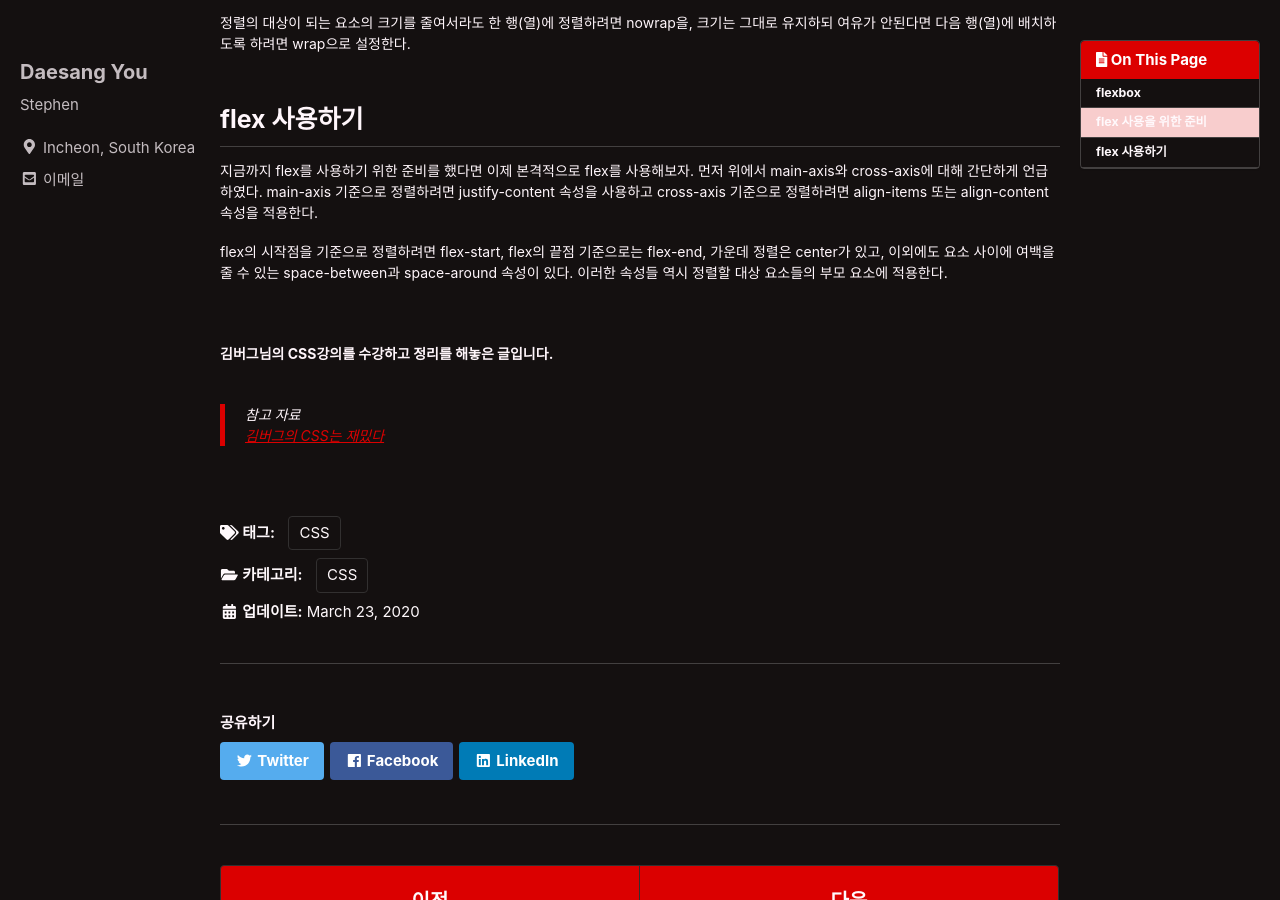
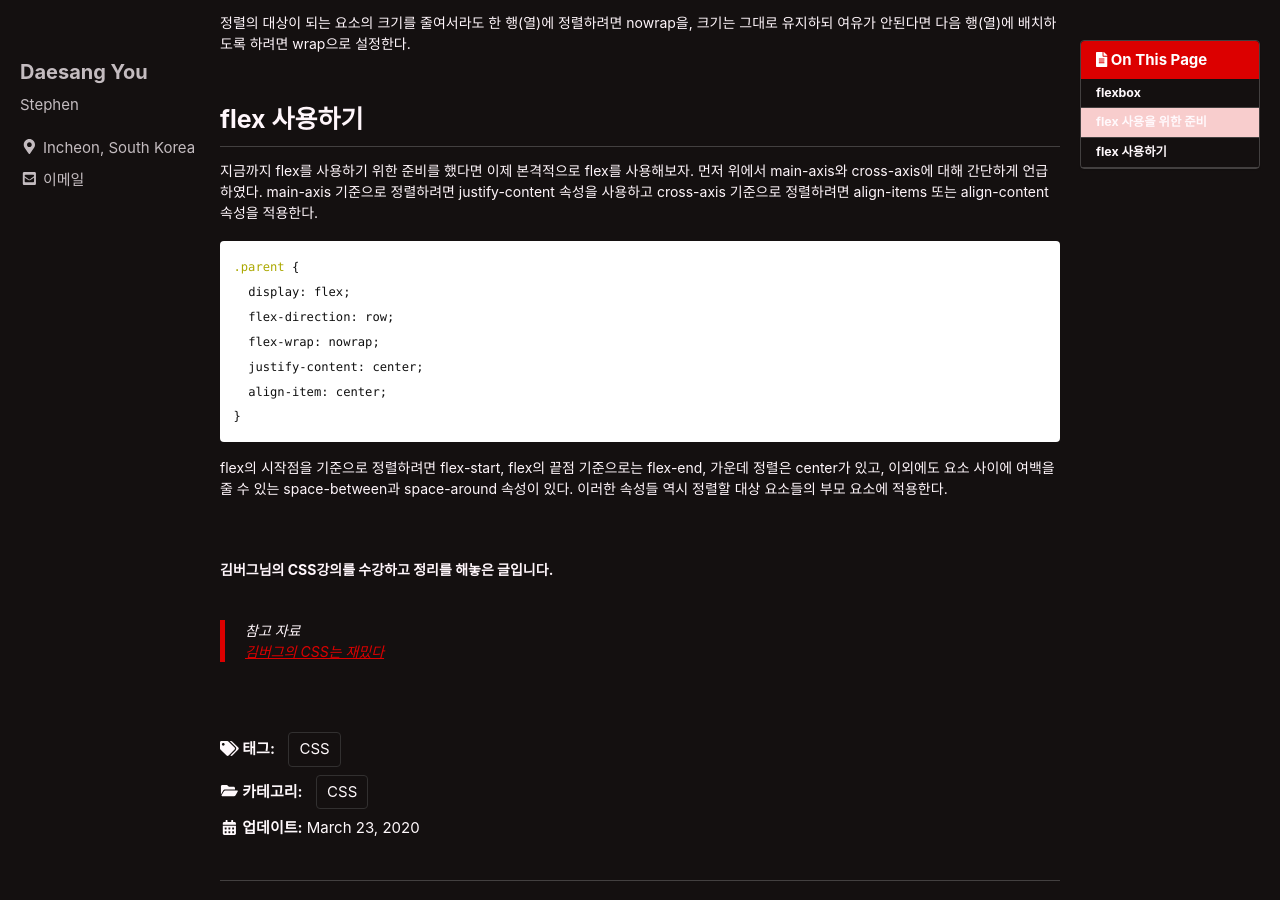
Before and after one commit to eotkd4791/eotkd4791.github.io, a Jekyll site: the page built from _posts/HTML:CSS/2020-03-23-CSS06.md, in a window 1280 px wide and 900 px high, scrolled down 939 px. Built offline with Jekyll 4.4.1, drawn with Linux system fonts in a browser that asks for light colours; cached includes are drawn as plain includes; comment, search, counter and statistics services are not loaded.

Commit message:
update CSS flexbox

````diff
--- a/_posts/HTML:CSS/2020-03-23-CSS06.md
+++ b/_posts/HTML:CSS/2020-03-23-CSS06.md
@@ -52,6 +52,16 @@ row는 가로축 기준 정렬, column은 세로축 기준 정렬을 의미한
 
 지금까지 flex를 사용하기 위한 준비를 했다면 이제 본격적으로 flex를 사용해보자. 먼저 위에서 main-axis와 cross-axis에 대해 간단하게 언급하였다. main-axis 기준으로 정렬하려면 justify-content 속성을 사용하고 cross-axis 기준으로 정렬하려면 align-items 또는 align-content 속성을 적용한다.
 
+```css
+.parent {
+  display: flex;
+  flex-direction: row;
+  flex-wrap: nowrap;
+  justify-content: center;
+  align-item: center;
+}
+```
+
 flex의 시작점을 기준으로 정렬하려면 flex-start, flex의 끝점 기준으로는 flex-end, 가운데 정렬은 center가 있고, 이외에도 요소 사이에 여백을 줄 수 있는 space-between과 space-around 속성이 있다. 이러한 속성들 역시 정렬할 대상 요소들의 부모 요소에 적용한다.
 
 
````
